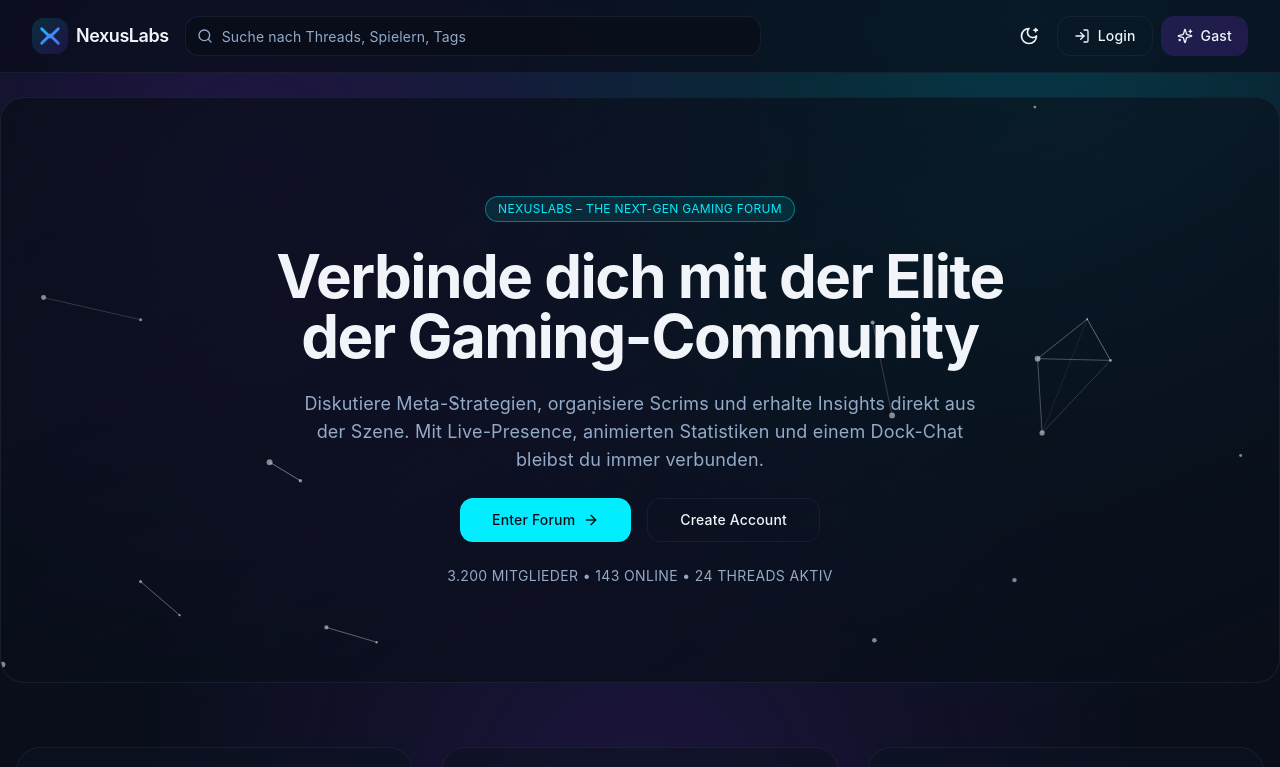
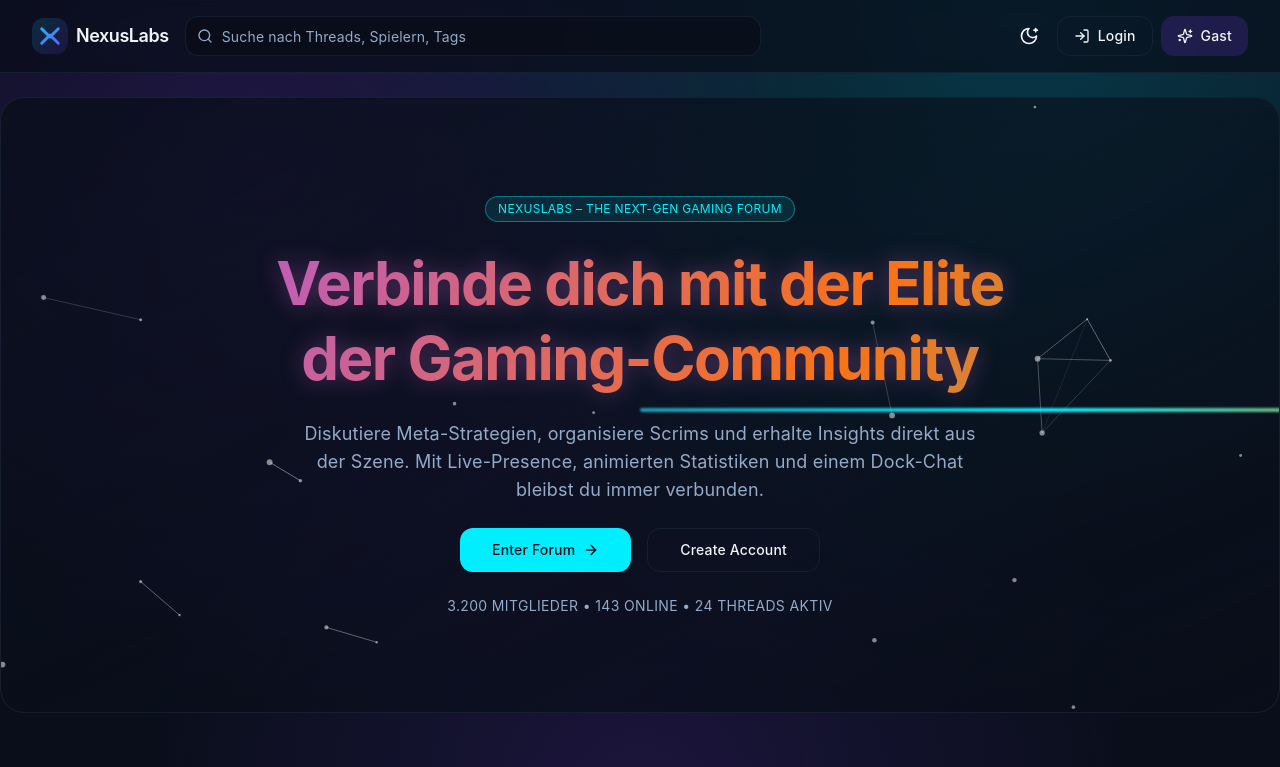
Before and after one commit to dennis006/Nexuslabs, a React (Vite) app in the folder apps/web/: page / in a window 1280 px wide. Shown: the top 767 px of the page. Built offline with nearby package versions, Linux system fonts and the light colour scheme.

Commit message:
feat: add aurora animation to landing headline

```diff
--- a/apps/web/src/routes/Landing.tsx
+++ b/apps/web/src/routes/Landing.tsx
@@ -105,8 +105,18 @@ const Landing = () => {
             <span className="inline-flex items-center gap-2 rounded-full border border-primary/40 bg-primary/10 px-3 py-1 text-xs uppercase tracking-wide text-primary">
               NexusLabs – The Next-Gen Gaming Forum
             </span>
-            <h1 className="mb-6 text-balance text-4xl font-bold tracking-tight text-foreground sm:text-5xl md:text-6xl">
-              Verbinde dich mit der Elite der Gaming-Community
+            <h1 className="relative mb-6 text-balance text-4xl font-bold tracking-tight sm:text-5xl md:text-6xl">
+              <span className="aurora-text block leading-tight">
+                Verbinde dich mit der Elite der Gaming-Community
+              </span>
+              <motion.span
+                aria-hidden
+                className="pointer-events-none absolute -bottom-4 left-1/2 h-1 w-2/3 -translate-x-1/2 rounded-full bg-gradient-to-r from-cyan-400/70 via-primary to-amber-400/70 blur-[1px]"
+                initial={{ opacity: 0, scaleX: 0.5 }}
+                animate={{ opacity: 1, scaleX: 1 }}
+                transition={{ delay: 0.4, duration: 0.6, ease: [0.22, 1, 0.36, 1] }}
+                style={{ originX: 0.5 }}
+              />
             </h1>
             <p className="mx-auto max-w-2xl text-lg text-muted-foreground">
               Diskutiere Meta-Strategien, organisiere Scrims und erhalte Insights direkt aus der Szene. Mit Live-Presence, animierten Statistiken und einem Dock-Chat bleibst du immer verbunden.
--- a/apps/web/src/styles/globals.css
+++ b/apps/web/src/styles/globals.css
@@ -87,6 +87,30 @@ h3 {
   letter-spacing: -0.015em;
 }
 
+@keyframes aurora-text-shift {
+  0% {
+    background-position: 0% 50%;
+    filter: drop-shadow(0 0 6px rgba(34, 211, 238, 0.35));
+  }
+  50% {
+    background-position: 100% 50%;
+    filter: drop-shadow(0 0 14px rgba(168, 85, 247, 0.45));
+  }
+  100% {
+    background-position: 0% 50%;
+    filter: drop-shadow(0 0 6px rgba(249, 115, 22, 0.35));
+  }
+}
+
+.aurora-text {
+  background-image: linear-gradient(120deg, #22d3ee, #a855f7, #f97316, #22d3ee);
+  background-size: 200% 200%;
+  -webkit-background-clip: text;
+  background-clip: text;
+  color: transparent;
+  animation: aurora-text-shift 8s ease-in-out infinite;
+}
+
 ::selection {
   @apply bg-primary/70 text-primary-foreground;
 }
```
